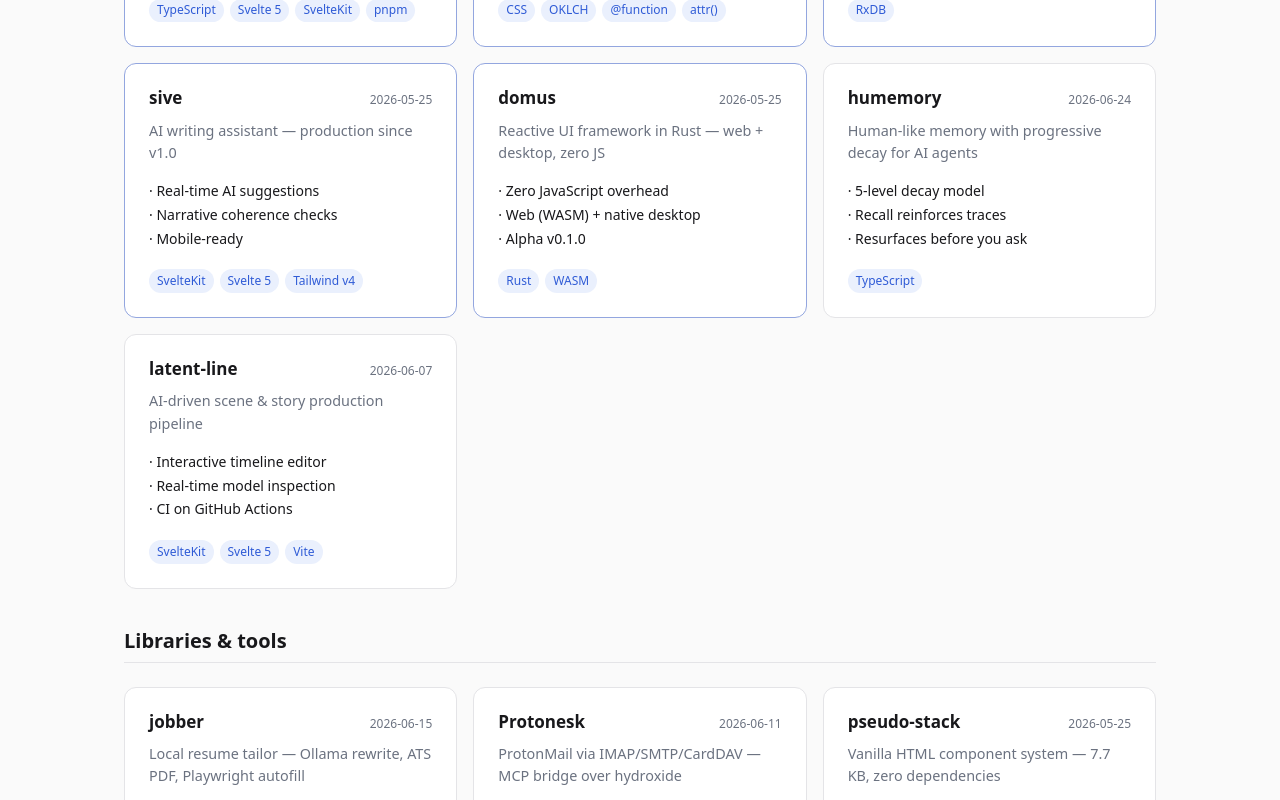
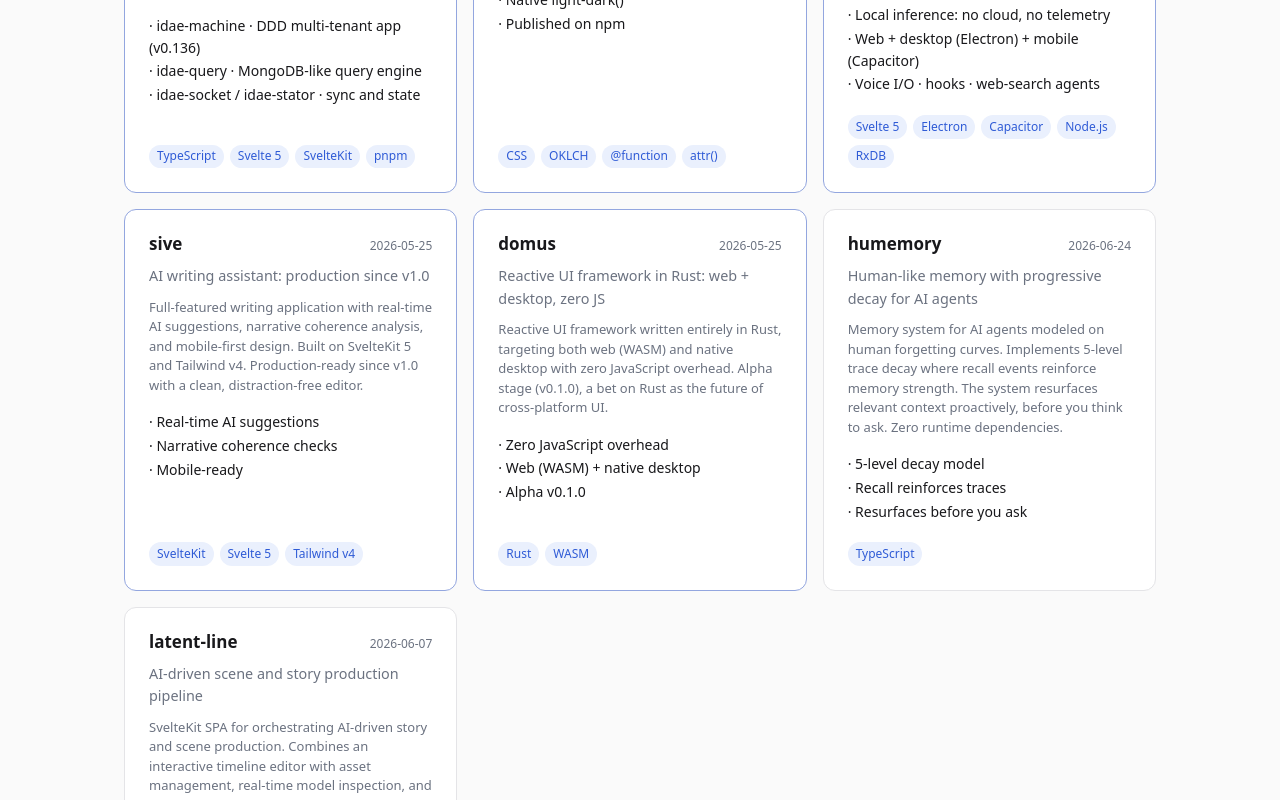
Before and after one commit to medyll/portofolio, a SvelteKit app: page / in a window 1280 px wide. Shown: the part 680-1480 px from the top of the page. Built offline with nearby package versions, Linux system fonts and the light colour scheme.

Commit message:
feat: enhance card component styles and improve project descriptions for clarity

```diff
--- a/src/app.css
+++ b/src/app.css
@@ -154,6 +154,7 @@ h3 {
 }
 
 .card {
+  position: relative;
   display: flex;
   flex-direction: column;
   gap: var(--gap-sm);
@@ -162,21 +163,61 @@ h3 {
   background: var(--surface);
   border: 1px solid var(--border);
   border-radius: var(--radius-lg);
-  text-decoration: none;
-  color: inherit;
-  transition: transform 0.15s ease, border-color 0.15s ease, box-shadow 0.15s ease;
+  overflow: hidden;
+  transition: border-color 0.2s ease, box-shadow 0.2s ease;
+}
+.card::before {
+  content: '';
+  position: absolute;
+  inset: 0 auto 0 0;
+  width: 3px;
+  background: var(--primary);
+  transform: scaleY(0);
+  transform-origin: bottom;
+  transition: transform 0.25s ease;
 }
 .card:hover {
-  transform: translateY(-2px);
   border-color: var(--primary);
   box-shadow: var(--shadow);
 }
-.card:focus-visible {
+.card:hover::before {
+  transform: scaleY(1);
+}
+.card[data-featured='true'] {
+  border-color: color-mix(in srgb, var(--primary) 45%, var(--border));
+}
+
+/* Stretched link: only the title is a real <a>, rest of the card is plain
+   text so it stays selectable. The pseudo-element extends its hit area to
+   the whole card while staying below the text in stacking order. */
+.title-link {
+  color: inherit;
+  text-decoration: none;
+}
+.title-link::after {
+  content: '';
+  position: absolute;
+  inset: 0;
+  z-index: 1;
+}
+.title-link:focus-visible {
   outline: 2px solid var(--primary);
   outline-offset: 2px;
 }
-.card[data-featured='true'] {
-  border-color: color-mix(in srgb, var(--primary) 45%, var(--border));
+.card:hover .title-row h3 {
+  color: var(--primary);
+  text-decoration: underline;
+  text-underline-offset: 3px;
+}
+
+.accent,
+.title-row,
+.tagline,
+.description,
+.highlights,
+.tags {
+  position: relative;
+  z-index: 2;
 }
 
 .accent {
@@ -205,6 +246,13 @@ h3 {
 .tagline {
   color: var(--text-muted);
   font-size: 0.9rem;
+  margin: 0;
+}
+
+.description {
+  color: var(--text-muted);
+  font-size: 0.8125rem;
+  line-height: 1.5;
   margin: 0;
 }
 
--- a/src/lib/data/projects.json
+++ b/src/lib/data/projects.json
@@ -1,12 +1,12 @@
 {
-  "generatedAt": "2026-06-30",
+  "generatedAt": "2026-07-01",
   "projects": [
     {
       "slug": "idae",
       "name": "Idae",
       "tier": "A",
       "tagline": "DDD multi-tenant platform with MongoDB-like query engine",
-      "description": "Full-stack monorepo powering Idae-Machine, a domain-driven multi-tenant SvelteKit application. Ships a MongoDB-like query engine, real-time socket layer, reactive state management, and a pluggable API backend — all typed end-to-end in TypeScript.",
+      "description": "Full-stack monorepo powering Idae-Machine, a domain-driven multi-tenant SvelteKit application. Ships a MongoDB-like query engine, real-time socket layer, reactive state management, and a pluggable API backend, all typed end-to-end in TypeScript.",
       "accent": "@medyll/idae-machine",
       "tech": [
         "TypeScript",
@@ -24,7 +24,7 @@
       "highlights": [
         "idae-machine · DDD multi-tenant app (v0.136)",
         "idae-query · MongoDB-like query engine",
-        "idae-socket / idae-stator · sync & state"
+        "idae-socket / idae-stator · sync and state"
       ],
       "featured": true
     },
@@ -32,7 +32,7 @@
       "slug": "css-base",
       "name": "@medyll/css-base",
       "tier": "A",
-      "tagline": "Native CSS design system — zero build, zero preprocessor",
+      "tagline": "Native CSS design system: zero build, zero preprocessor",
       "description": "Pure CSS design system built on cutting-edge native features: OKLCH color space, CSS @function, and attr() type coercion. No preprocessor, no build step, no runtime. Published on npm and production-ready.",
       "accent": null,
       "tech": [
@@ -59,7 +59,7 @@
       "slug": "wollama",
       "name": "wollama-monorepo",
       "tier": "A",
-      "tagline": "Local-first AI chat — web, desktop & mobile with Ollama",
+      "tagline": "Local-first AI chat: web, desktop and mobile with Ollama",
       "description": "Cross-platform AI chat application powered by Ollama for fully local, private inference. Supports text and voice (STT/TTS), real-time RxDB↔PouchDB sync, an extensible hooks system, and web agents. Runs in-browser, as an Electron desktop app, and on mobile via Capacitor.",
       "accent": null,
       "tech": [
@@ -77,7 +77,7 @@
         "sizeMB": 11.7
       },
       "highlights": [
-        "Local inference — no cloud, no telemetry",
+        "Local inference: no cloud, no telemetry",
         "Web + desktop (Electron) + mobile (Capacitor)",
         "Voice I/O · hooks · web-search agents"
       ],
@@ -87,7 +87,7 @@
       "slug": "sive",
       "name": "sive",
       "tier": "A",
-      "tagline": "AI writing assistant — production since v1.0",
+      "tagline": "AI writing assistant: production since v1.0",
       "description": "Full-featured writing application with real-time AI suggestions, narrative coherence analysis, and mobile-first design. Built on SvelteKit 5 and Tailwind v4. Production-ready since v1.0 with a clean, distraction-free editor.",
       "accent": null,
       "tech": [
@@ -113,8 +113,8 @@
       "slug": "domus",
       "name": "domus",
       "tier": "A",
-      "tagline": "Reactive UI framework in Rust — web + desktop, zero JS",
-      "description": "Reactive UI framework written entirely in Rust, targeting both web (WASM) and native desktop with zero JavaScript overhead. Alpha stage (v0.1.0) — a bet on Rust as the future of cross-platform UI.",
+      "tagline": "Reactive UI framework in Rust: web + desktop, zero JS",
+      "description": "Reactive UI framework written entirely in Rust, targeting both web (WASM) and native desktop with zero JavaScript overhead. Alpha stage (v0.1.0), a bet on Rust as the future of cross-platform UI.",
       "accent": null,
       "tech": [
         "Rust",
@@ -162,7 +162,7 @@
       "slug": "latent-line",
       "name": "latent-line",
       "tier": "A",
-      "tagline": "AI-driven scene & story production pipeline",
+      "tagline": "AI-driven scene and story production pipeline",
       "description": "SvelteKit SPA for orchestrating AI-driven story and scene production. Combines an interactive timeline editor with asset management, real-time model inspection, and a CI pipeline on GitHub Actions.",
       "accent": null,
       "tech": [
@@ -188,7 +188,7 @@
       "slug": "jobber",
       "name": "jobber",
       "tier": "B",
-      "tagline": "Local resume tailor — Ollama rewrite, ATS PDF, Playwright autofill",
+      "tagline": "Local resume tailor: Ollama rewrite, ATS PDF, Playwright autofill",
       "description": "Local-first tool that matches your resume to a job description, rewrites targeted sections with Ollama, generates ATS-friendly PDFs, and auto-fills job applications via Playwright. No cloud, no subscription, no data sent externally.",
       "accent": null,
       "tech": [
@@ -202,7 +202,7 @@
         "sizeMB": 0.3
       },
       "highlights": [
-        "Fully local — no cloud, no API key",
+        "Fully local: no cloud, no API key",
         "Resume + job-URL pipeline",
         "ATS PDF + Playwright autofill"
       ],
@@ -212,7 +212,7 @@
       "slug": "protonesk",
       "name": "Protonesk",
       "tier": "B",
-      "tagline": "ProtonMail via IMAP/SMTP/CardDAV — MCP bridge over hydroxide",
+      "tagline": "ProtonMail via IMAP/SMTP/CardDAV: MCP bridge over hydroxide",
       "description": "MCP server that bridges ProtonMail's encrypted ecosystem to any standard mail client. Built on top of hydroxide, it exposes IMAP, SMTP, and CardDAV endpoints. Ships with Windows auto-start and zero-config setup.",
       "accent": null,
       "tech": [
@@ -237,8 +237,8 @@
       "slug": "pseudo-html-stack",
       "name": "pseudo-stack",
       "tier": "B",
-      "tagline": "Vanilla HTML component system — 7.7 KB, zero dependencies",
-      "description": "Zero-dependency vanilla HTML component system at 7.7 KB gzip. Provides a structured tag taxonomy, display-hint suffixes, and WCAG 2.2 AA accessibility out of the box — no build step, no framework, no lock-in.",
+      "tagline": "Vanilla HTML component system: 7.7 KB, zero dependencies",
+      "description": "Zero-dependency vanilla HTML component system at 7.7 KB gzip. Provides a structured tag taxonomy, display-hint suffixes, and WCAG 2.2 AA accessibility out of the box, no build step, no framework, no lock-in.",
       "accent": null,
       "tech": [
         "HTML",
@@ -288,7 +288,7 @@
       "name": "Registry Mind",
       "tier": "B",
       "tagline": "Android on-device OCR sensor synced over Tailscale",
-      "description": "Android screen-capture sensor for Oppo Find X9. Triggers via Snap Key, runs on-device OCR with ML Kit, and syncs results to an OpenClaw desktop instance over Tailscale — replacing Oppo's proprietary AI Mind Space with a fully self-hosted pipeline.",
+      "description": "Android screen-capture sensor for Oppo Find X9. Triggers via Snap Key, runs on-device OCR with ML Kit, and syncs results to an OpenClaw desktop instance over Tailscale, replacing Oppo's proprietary AI Mind Space with a fully self-hosted pipeline.",
       "accent": null,
       "tech": [
         "Kotlin",
@@ -314,7 +314,7 @@
       "name": "@medyll/svelte-5-documentor",
       "tier": "B",
       "tagline": "AST-based metadata extractor for Svelte 5 components",
-      "description": "Parses Svelte 5 component source via AST to extract props, exports, generics, and JSDoc comments — generating structured documentation without invoking the compiler. Drop-in for any TypeScript toolchain.",
+      "description": "Parses Svelte 5 component source via AST to extract props, exports, generics, and JSDoc comments, generating structured documentation without invoking the compiler. Drop-in for any TypeScript toolchain.",
       "accent": null,
       "tech": [
         "TypeScript",
@@ -333,6 +333,33 @@
         "TypeScript toolchain integration"
       ],
       "featured": false
+    },
+    {
+      "slug": "idae-legacy",
+      "name": "Idae Legacy",
+      "tier": "C",
+      "tagline": "Migrating a 2014 PHP/MongoDB CMS to a 2026 stack",
+      "description": "Live migration of a legacy PHP 5.6, Node.js and MongoDB CMS onto PHP 8.2, a modern MongoDB driver and a Dockerized environment, keeping the original UI and behavior intact while modernizing the internals underneath.",
+      "accent": null,
+      "tech": [
+        "PHP",
+        "Node.js",
+        "MongoDB",
+        "Docker"
+      ],
+      "repo": "https://github.com/medyll/idae-legacy",
+      "homepage": null,
+      "lastCommit": "2026-05-25",
+      "metrics": {
+        "files": 4828,
+        "sizeMB": 662.8
+      },
+      "highlights": [
+        "12-year-old codebase, still in production",
+        "Backward-compatible UI during rewrite",
+        "Dockerized dev environment, PHP 5.6 to 8.2"
+      ],
+      "featured": false
     }
   ]
 }
--- a/src/routes/+page.svelte
+++ b/src/routes/+page.svelte
@@ -6,7 +6,7 @@
 
   const tiers: { key: Tier; label: string }[] = [
     { key: 'A', label: 'Featured' },
-    { key: 'B', label: 'Libraries & tools' },
+    { key: 'B', label: 'Libraries and tools' },
     { key: 'C', label: 'Other work' }
   ];
 
@@ -24,7 +24,7 @@
   <p class="lead">
     I build frameworks and use others.
     <br />
-    Case studies across TypeScript, Svelte 5, Rust, Go, Python and AI tooling — exploration over finished product.
+    Case studies across TypeScript, Svelte 5, Rust, Go, Python and AI tooling, exploration over finished product.
   </p>
 </section>
 
@@ -37,26 +37,23 @@
 
       <ul class="grid" role="list">
         {#each items as p}
-          <li>
-            <a
-              class="card"
-              href={p.repo ?? '#'}
-              target="_blank"
-              rel="noreferrer"
-              data-featured={p.featured}
-            >
+          <li class="card" data-featured={p.featured}>
             {#if p.accent}
               <span class="accent">{p.accent}</span>
             {/if}
 
             <div class="title-row">
-                <h3>{p.name}</h3>
+              <h3><a class="title-link" href={p.repo ?? '#'} target="_blank" rel="noreferrer">{p.name}</a></h3>
               {#if p.lastCommit}
                 <span class="date">{p.lastCommit}</span>
               {/if}
             </div>
 
             <p class="tagline">{p.tagline}</p>
+
+            {#if p.description}
+              <p class="description">{p.description}</p>
+            {/if}
 
             {#if p.highlights.length}
               <ul class="highlights">
@@ -73,7 +70,6 @@
                 {/each}
               </div>
             {/if}
-            </a>
           </li>
         {/each}
       </ul>
```
Also changed, not shown: src/lib/data/overrides.json (+24 -16 lines). Lines whose indentation alone changed are shown as unchanged.
